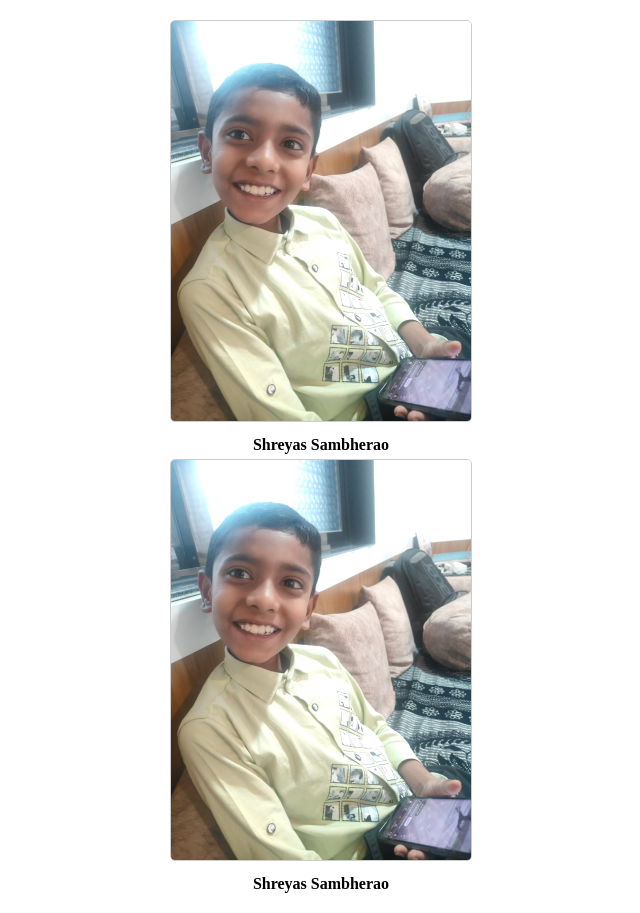
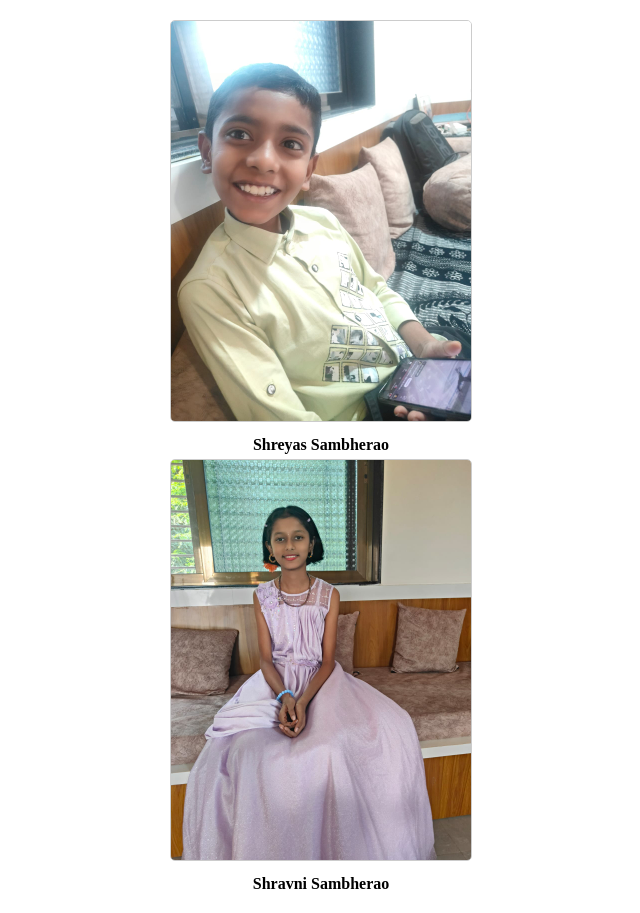
Before and after one commit to epicinovation/Ravi, a plain HTML site: page index.html in a window 1280 px wide. Shown: the whole page, without its empty margins (319-959 px from the left). Drawn offline with Linux system fonts and the light colour scheme.

Commit message:
Update index.html

```diff
--- a/index.html
+++ b/index.html
@@ -32,8 +32,8 @@
         <div class="image-name">Shreyas Sambherao</div>
         <div class="image-description"></div>
 
-        <img src="774d2b55-201d-4840-bf68-4926d5737424.jpg" alt="WhatsApp Image">
-        <div class="image-name">Shreyas Sambherao</div>
+        <img src="37452152-62e3-46ab-9d4a-86a8c7a38dcb.jpg" alt="WhatsApp Image">
+        <div class="image-name">Shravni Sambherao</div>
         <div class="image-description"></div>
     </div>
 </body>
```
